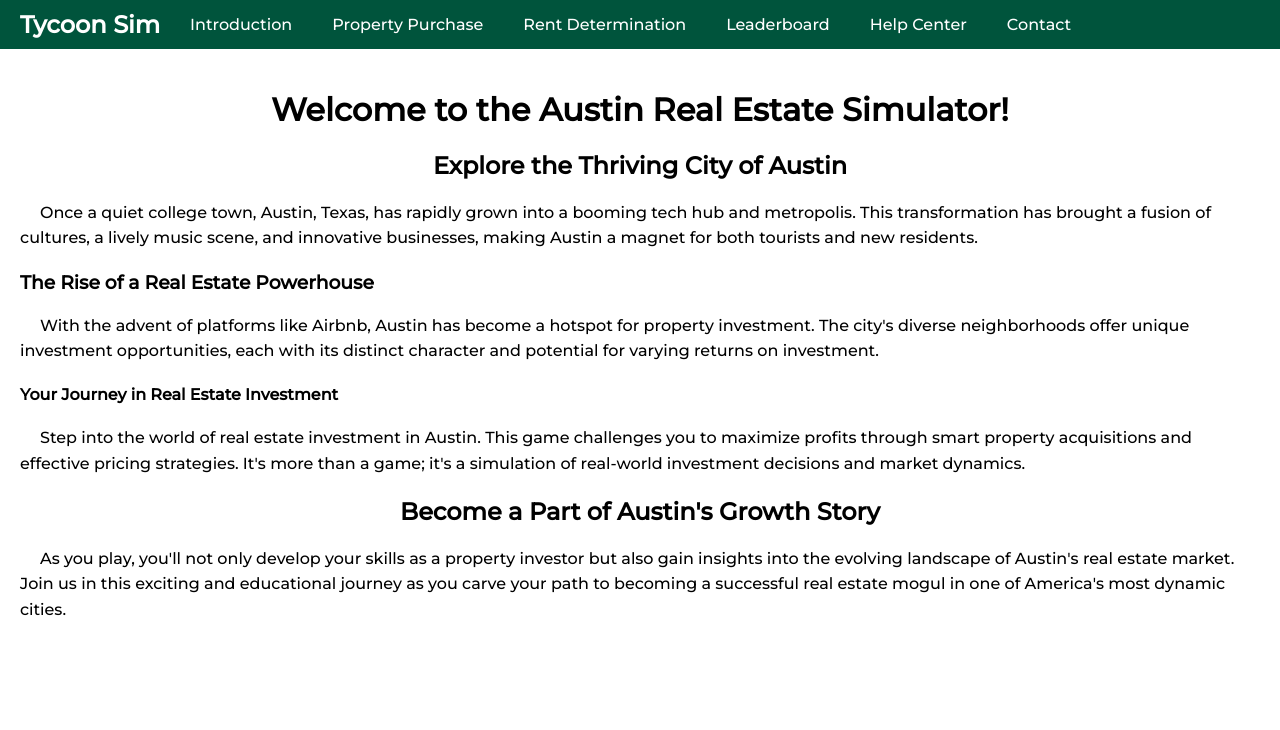
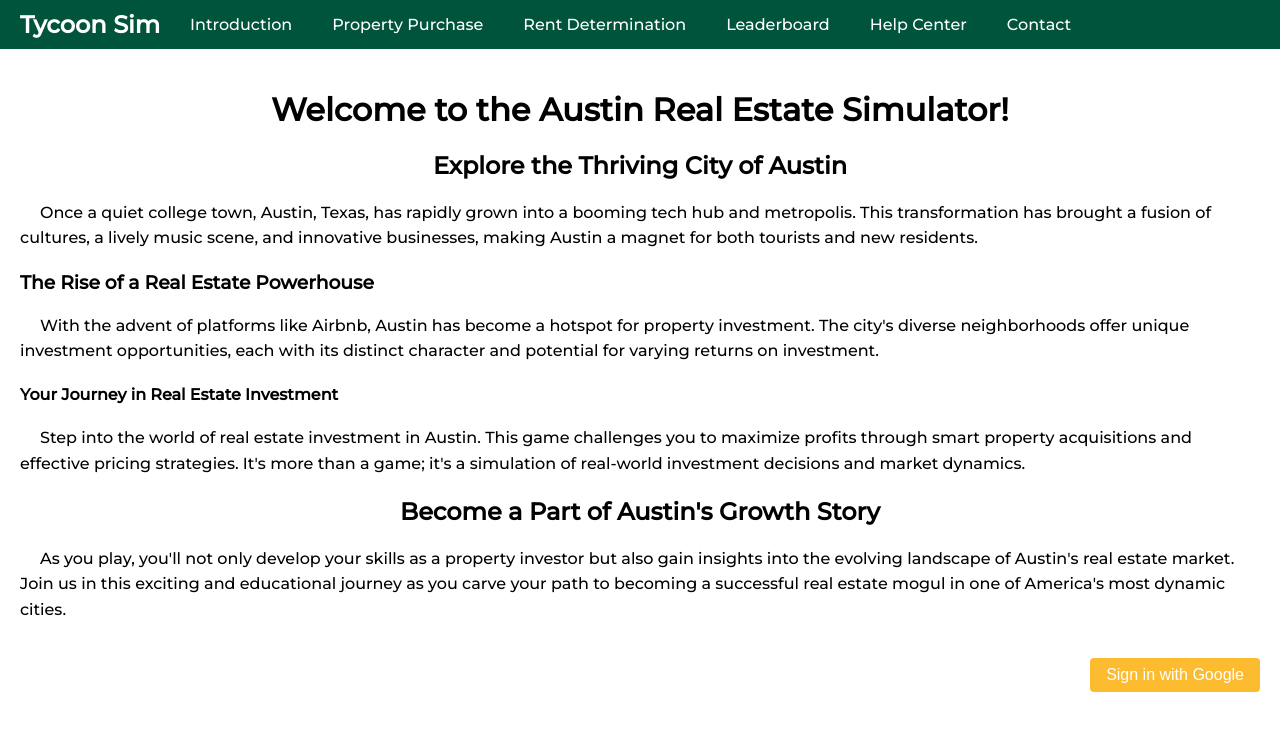
Before and after one commit to Devenvaruv/tycoonsimulator, a React (Create React App) app: page / in a window 1280 px wide. Shown: the top 730 px of the page. Built offline with nearby package versions, Linux system fonts and the light colour scheme; no server answers.

Commit message:
DemandVsTimeGraph can take multiple para

```diff
--- a/package.json
+++ b/package.json
@@ -8,6 +8,7 @@
     "@testing-library/react": "^13.4.0",
     "@testing-library/user-event": "^13.5.0",
     "chart.js": "^4.4.0",
+    "firebase": "^10.10.0",
     "react": "^18.2.0",
     "react-chartjs-2": "^5.2.0",
     "react-dom": "^18.2.0",
--- a/src/components/DemandVsTimeGraph/DemandVsTimeGraph.js
+++ b/src/components/DemandVsTimeGraph/DemandVsTimeGraph.js
@@ -20,13 +20,14 @@ const CustomYAxisTick = ({ y, payload }) => {
   );
 };
 
-const DemandVsTimeGraph = ({ data }) => {
+const DemandVsTimeGraph = ({ userData}) => {
   const tickValues = [0, 25, 50, 75, 100];
 
   return (
     <ResponsiveContainer width="100%" height={300}>
       <LineChart
-        data={data}
+      data={userData}
+
         margin={{
           top: 30,
           right: 40,
@@ -39,7 +40,9 @@ const DemandVsTimeGraph = ({ data }) => {
         <YAxis tick={<CustomYAxisTick />} ticks={tickValues} />
         <Tooltip />
         <Legend />
-        <Line type="monotone" dataKey="demand" stroke="#63D471" activeDot={{ r: 8 }} />
+        <Line type="monotone" dataKey="compRent" stroke="#63D471" activeDot={{ r: 8 }} />
+        <Line type="monotone" dataKey="userRent" stroke="#19A000" activeDot={{ r: 8 }} />
+        <Line type="monotone" dataKey="avgRent" stroke="#52C000" activeDot={{ r: 8 }} />
 
       </LineChart>
     </ResponsiveContainer>
--- a/src/pages/Home/Home.css
+++ b/src/pages/Home/Home.css
@@ -8,3 +8,13 @@
     line-height: 1.6; /* Example for line height */
     font-size: 16px; /* Example for font size */
 }
+.button-container {
+    display: flex;
+    justify-content: flex-end; /* Aligns the button to the right */
+}
+.wofButton {
+    /* Button styling */
+    padding: 8px 16px;
+    font-size: 16px;
+    cursor: pointer;
+}
--- a/src/pages/Home/Home.js
+++ b/src/pages/Home/Home.js
@@ -1,9 +1,58 @@
-import React from "react";
+import React, { useEffect, useState } from "react";
 import './Home.css';
+
+
+import { initializeApp } from "firebase/app";
+import { getAuth, signInWithRedirect, GoogleAuthProvider } from "firebase/auth";
+
+const firebaseConfig = {
+    apiKey: "AIzaSyCfndJ5pcN5lfzyyTxlT0WbyBCTV0ktncM",
+    authDomain: "fir-test-58373.firebaseapp.com",
+    projectId: "fir-test-58373",
+    storageBucket: "fir-test-58373.appspot.com",
+    messagingSenderId: "971121072370",
+    appId: "1:971121072370:web:bdcdb9d48307b03f32586b",
+    measurementId: "G-BK9B9VWGFK",
+  };
+  initializeApp(firebaseConfig);
+
 /**
  * Home component representing the introduction and overview of the Austin Real Estate Simulator.
  */
 const Home = () => {
+
+    const [userId, setUserId] = useState(null);
+    const [userName, setUserName] = useState(null);
+    const signInWithGoogle = () => {
+        const provider = new GoogleAuthProvider();
+        const auth = getAuth();
+        signInWithRedirect(auth, provider)
+          .then((result) => {
+            // User signed in
+            console.log(result.user);
+          })
+          .catch((error) => {
+            // Handle Errors here.
+            console.error(error);
+          });
+      };
+      useEffect(() => {
+        const auth = getAuth();
+        const unsubscribe = auth.onAuthStateChanged((user) => {
+          if (user) {
+            // User is signed in.
+            console.log("User is signed in:", user);
+            setUserId(user.uid);
+            setUserName(user.displayName);
+
+            console.log("USER Name", user.displayName)
+          } else {
+            // No user is signed in.
+            console.log("No user is signed in.");
+          }
+        });
+        return () => unsubscribe();
+      }, []);
     return (
         <div className="austin-intro">
             {/* Main Heading */}
@@ -51,6 +100,13 @@ const Home = () => {
                 exciting and educational journey as you carve your path to becoming a successful real
                 estate mogul in one of America's most dynamic cities.
             </p>
+            {!userId && (
+        <div className="button-container">
+        <button type="button" className="wofButton" onClick={signInWithGoogle}>
+            Sign in with Google
+        </button>
+    </div>
+      )}
         </div>
     );
 }
--- a/src/pages/MonthlyPricing/MonthlyPricing.js
+++ b/src/pages/MonthlyPricing/MonthlyPricing.js
@@ -27,7 +27,7 @@ const MonthlyPricing = () => {
   const [weeklyPercentageLossData, setWeeklyPercentageLossData] = useState(
     Array(16).fill(0)
   );
-  const jsonData = require("./df.json"); // Load the data from the local JSON file
+  const jsonData = require("./df.json");
 
   const toggle = () => {
     if(currentWeekIndex >= 16){
@@ -211,7 +211,15 @@ const MonthlyPricing = () => {
 
   const graphData2 = weeklyDemandData.map((rent, index) => ({
     time: `Week ${index + 1}`,
+    userRent: rent,
+    compRent: rent+10,
+    avgRent: sum,
+  }));
+
+  const graphRentData = weeklyRentData.map((rent, index) => ({
+    time: `Week ${index + 1}`,
     demand: rent,
+    compRent: rent+10,
   }));
 
   return (
@@ -219,7 +227,7 @@ const MonthlyPricing = () => {
       {!showCongratsModal && (
         <div className="pre-congrats-content">
           {doDisplayCard && (
-            <>
+
               <DisplayCard
                 title={currentWeekIndex}
                 currentWealth={weeklyRentData[currentWeekIndex - 1] * 7}
@@ -231,7 +239,7 @@ const MonthlyPricing = () => {
                 userValue2={competatorRent}
                 fluctation={thisWeekDeviation * 10}
               />
-            </>
+
           )}
           <div className="week-container">
             <h1>Comprehensive Property Insights</h1>
@@ -279,7 +287,7 @@ const MonthlyPricing = () => {
             <PriceTable />
           </div>
           <div className="rng-container">
-            <DemandVsTimeGraph data={graphData2} />
+            <DemandVsTimeGraph userData={graphData2}/>
             <div className="rent-setter-container">
               <PropertySellForm onSell={handleFormSubmit} />
               <p>{}</p>
```
Also changed, not shown: 1 other file (tests, documents, lock files or other folders).
